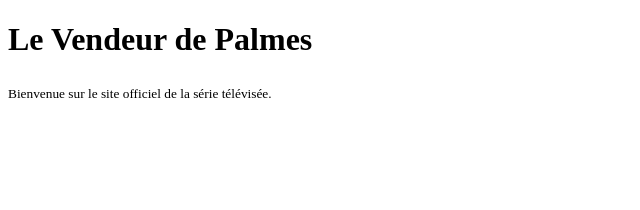
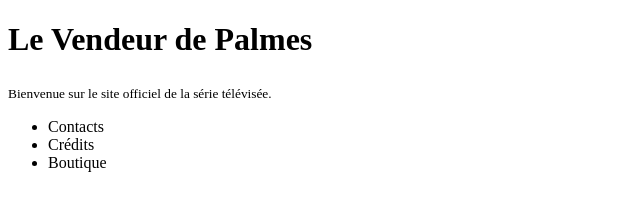
Before and after one commit to CharlesDauphin/LeVendeurDePalmes, a website: page index.html in a window 1280 px wide. Shown: the whole page, without its empty margins (0-640 px from the left). Drawn offline with Linux system fonts and the light colour scheme.

Commit message:
Node installation

```diff
--- a/index.html
+++ b/index.html
@@ -11,12 +11,21 @@
 </head>
 <body>
     <header>
+        <div class="title">
             <h1>
                 Le Vendeur de Palmes
             </h1>
             <sub>
                 Bienvenue sur le site officiel de la série télévisée.
             </sub>
+        </div>
+        <div class="navBar">
+            <ul>
+                <li><a href=""></a>Contacts</li>
+                <li><a href=""></a>Crédits</li>
+                <li><a href=""></a>Boutique</li>
+            </ul>
+        </div>
     </header>
 </body>
 </html>
--- /dev/null
+++ b/package.json
@@ -0,0 +1,5 @@
+{
+  "dependencies": {
+    "sass": "^1.81.0"
+  }
+}
```
Also changed, not shown: style.css, style.sass (added), 2 other files. Lines whose indentation alone changed are shown as unchanged.
